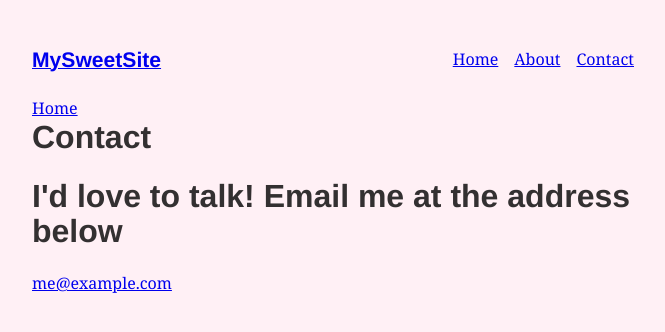
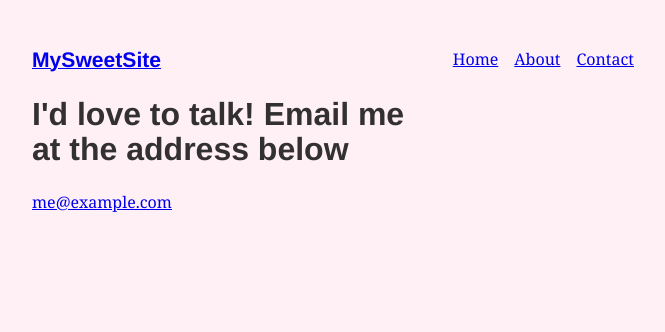
Before and after one commit to GrafSoul/gatsby-tutorial, a Gatsby site: page /contact in a window 1280 px wide. Shown: the whole page, without its empty margins (299-964 px from the left). Built offline with nearby package versions, Linux system fonts and the light colour scheme; Gatsby itself is replaced by a stand-in of ours.

Commit message:
feat: Deleted the unnecessary text.

```diff
--- a/src/components/Header.js
+++ /dev/null
@@ -1,5 +0,0 @@
-import React from 'react';
-
-export default function Header({ headerText }) {
-    return <h1>{headerText}</h1>;
-}
--- a/src/pages/contact.js
+++ b/src/pages/contact.js
@@ -1,14 +1,10 @@
 import React from 'react';
-import { Link } from 'gatsby';
-import Header from '../components/header';
 import Layout from '../components/layout';
 
 export default function Contact() {
     return (
-        <Layout style={{ color: 'teal' }}>
-            <Link to="/">Home</Link>
-            <Header headerText="Contact" />
-            <h1>I'd love to talk! Email me at the address below</h1>
+        <Layout>
+            <h1>I&apos;d love to talk! Email me at the address below</h1>
             <p>
                 <a href="mailto:me@example.com">me@example.com</a>
             </p>
--- a/src/pages/index.js
+++ b/src/pages/index.js
@@ -7,16 +7,14 @@ import Layout from '../components/layout';
 export default function Home() {
     return (
         <Layout>
-            <Header headerText="About Gatsby" />
             <h1>
                 Hi! I&apos;m building a fake Gatsby site as part of a tutorial!
             </h1>
+            <img src="https://source.unsplash.com/random/400x200" alt="" />
             <p>
                 What do I like to do? Lots of course but definitely enjoy
                 building websites.
             </p>
-            <p>Such wow. Very React.</p>
-            <img src="https://source.unsplash.com/random/400x200" alt="" />
         </Layout>
     );
 }
```
